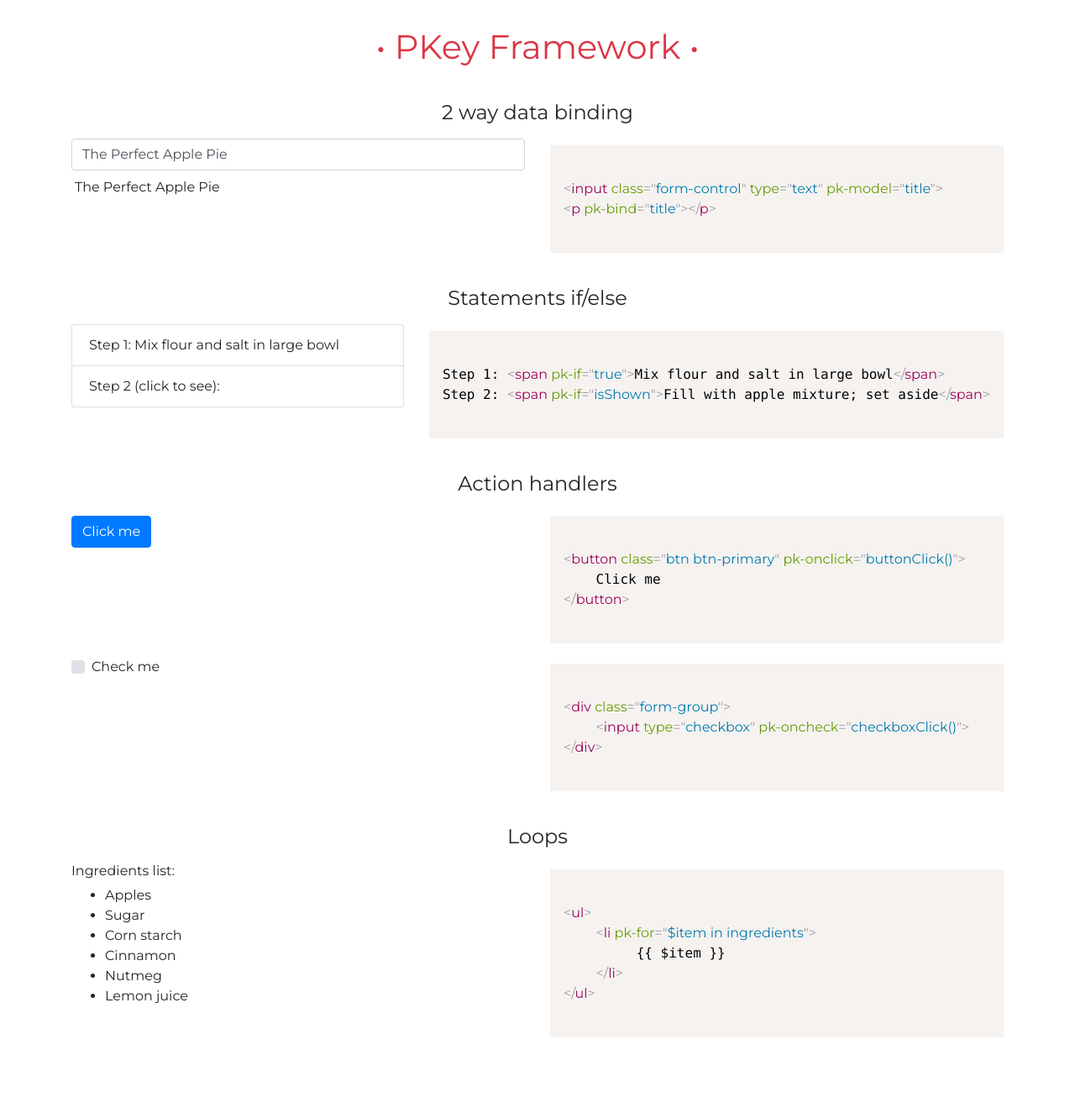
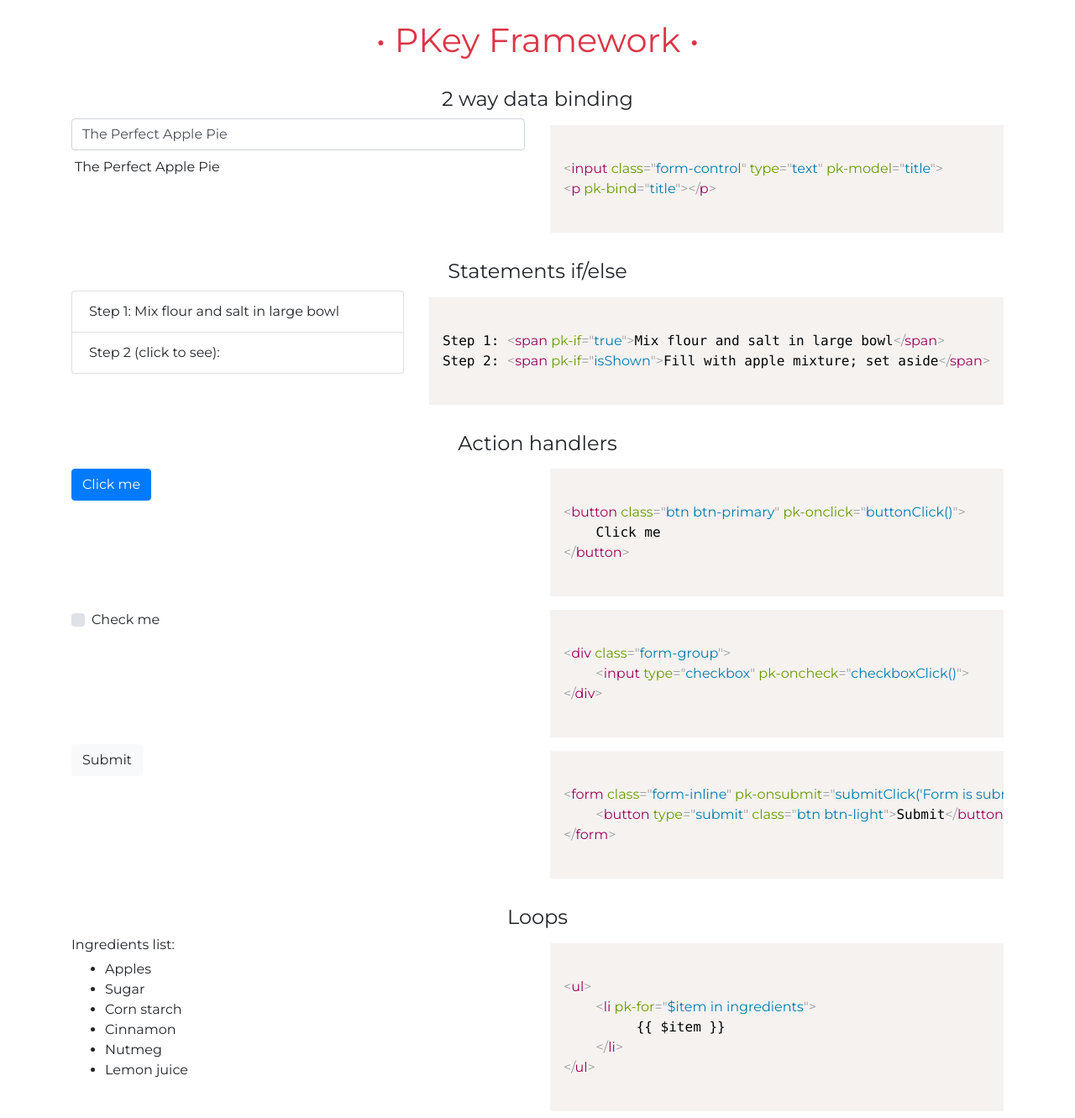
Before and after one commit to stas-kh/pk-framework, a website: page simple-framework/demo/index.html in a window 1280 px wide. Shown: the whole page at 84% size. Before the commit the page ends 1243 px from the top, so only its background shows below. Drawn offline with nearby package versions, Linux system fonts and the light colour scheme.

Commit message:
HTML refactoring for demo page

```diff
--- a/simple-framework/demo/index.html
+++ b/simple-framework/demo/index.html
@@ -8,46 +8,30 @@
 	<link rel="stylesheet" href="https://cdnjs.cloudflare.com/ajax/libs/prism/1.15.0/themes/prism.min.css">
 	<style>
 		@import url('https://fonts.googleapis.com/css?family=Inconsolata|Montserrat');
-
-		*, input {
-			font-family: 'Montserrat', sans-serif;
-		}
-
-		h1 {
-			margin-top: 2rem;
-			color: #dc3545;
-		}
-		h4 {
-			margin-top: 2rem;
-			margin-bottom: 1rem;
-		}
+		*, input { font-family: 'Montserrat', sans-serif;}
 	</style>
 </head>
 <body>
 
 <div class="container" pk-ctrl="MyCtrl">
-	<div class="row text-center">
+	<div class="row text-center my-4">
 		<div class="col">
-			<h1>
-				<span class="text-danger">•</span>
+			<h1 class="text-danger">
+				<span>•</span>
 				PKey Framework
-				<span class="text-danger">•</span>
+				<span>•</span>
 			</h1>
 		</div>
 	</div>
 
-	<div class="row">
-		<div class="col">
+	<section class="mt-4">
 		<h4 class="text-center">2 way data binding</h4>
-		</div>
-	</div>
 
 		<div class="row">
 			<div class="col">
 				<div>
 					<div class="form-group">
 						<input class="form-control" type="text" pk-model="title">
-
 						<p class="ml-1 mt-2" pk-bind="title"></p>
 					</div>
 				</div>
@@ -61,12 +45,10 @@
 			</pre>
 			</div>
 		</div>
+	</section>
 
-	<div class="row">
-		<div class="col">
+	<section class="mt-4">
 		<h4 class="text-center">Statements if/else</h4>
-		</div>
-	</div>
 
 		<div class="row">
 			<div class="col">
@@ -88,15 +70,11 @@ Step 2: &lt;span pk-if="isShown"&gt;Fill with apple mixture; set aside&lt;/span&
 			</pre>
 			</div>
 		</div>
+	</section>
 
-	<div class="row">
-		<div class="col">
+	<section class="mt-4">
 		<h4 class="text-center">Action handlers</h4>
-		</div>
-	</div>
 
-	<div class="row">
-		<div class="col">
 		<div class="row">
 			<div class="col-6">
 				<button type="button" class="btn btn-primary mb-2 mt-2" pk-onclick="buttonClick()">Click me</button>
@@ -126,7 +104,7 @@ Step 2: &lt;span pk-if="isShown"&gt;Fill with apple mixture; set aside&lt;/span&
 				</div>
 			</div>
 
-				<div class="col-6 mt-2">
+			<div class="col-6">
 			<pre>
 				<code class="language-html">
 &lt;div class="form-group"&gt;
@@ -134,15 +112,30 @@ Step 2: &lt;span pk-if="isShown"&gt;Fill with apple mixture; set aside&lt;/span&
 &lt;/div&gt;</code>
 			</pre>
 			</div>
-			</div>
+
+			<div class="col-6">
+				<form class="form-inline" pk-onsubmit="submitClick('Form is submitted')">
+					<button type="submit" class="btn btn-light mb-2">Submit</button>
+				</form>
+
+				<div class="collapse" pk-if="formSubmitMessage">
+					<div class="card card-body" pk-bind="formSubmitMessage"></div>
 				</div>
 			</div>
 
-	<div class="row">
-		<div class="col">
-			<h4 class="text-center">Loops</h4>
+			<div class="col-6">
+			<pre>
+				<code class="language-html">
+&lt;form class="form-inline" pk-onsubmit="submitClick('Form is submitted')"&gt;
+	&lt;button type="submit" class="btn btn-light"&gt;Submit&lt;/button&gt;
+&lt;/form&gt;</code>
+			</pre>
 			</div>
 		</div>
+	</section>
+
+	<section class="mt-4">
+		<h4 class="text-center">Loops</h4>
 
 		<div class="row">
 			<div class="col">
@@ -165,6 +158,7 @@ Step 2: &lt;span pk-if="isShown"&gt;Fill with apple mixture; set aside&lt;/span&
 			</pre>
 			</div>
 		</div>
+	</section>
 </div>
 
 <script src="main.js"></script>
--- a/simple-framework/demo/main.js
+++ b/simple-framework/demo/main.js
@@ -6,6 +6,7 @@ window.addEventListener('load', () => {
             isShown: false,
             btnMessage: '',
             checkboxMessage: '',
+            formSubmitMessage: '',
             btnClicks: 0,
             ingredients: ['Apples', 'Sugar', 'Corn starch', 'Cinnamon', 'Nutmeg', 'Lemon juice']
         },
@@ -18,6 +19,9 @@ window.addEventListener('load', () => {
             },
             checkboxClick(e) {
                 this.checkboxMessage = `Checkbox status is ${e}`;
+            },
+            submitClick(msg) {
+                this.formSubmitMessage = msg;
             }
         }
     });
```
Lines whose indentation alone changed are shown as unchanged.
